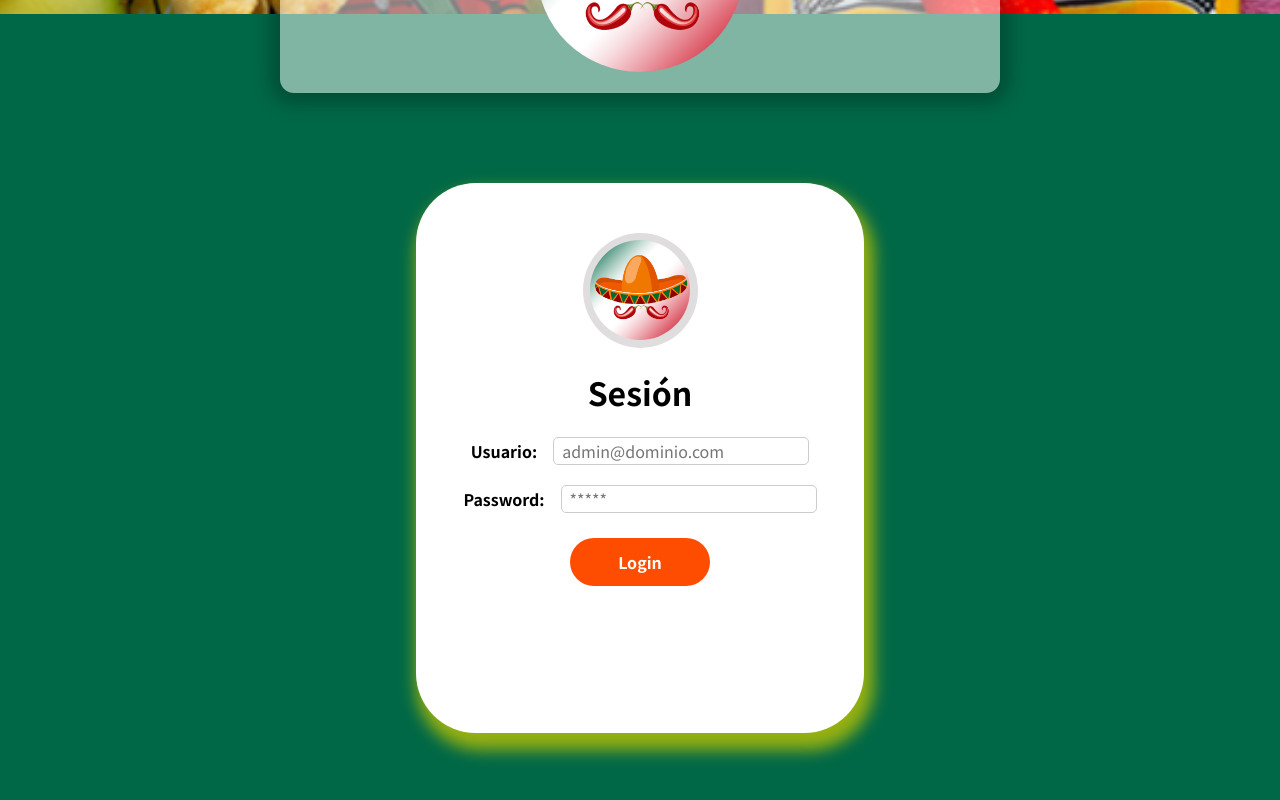
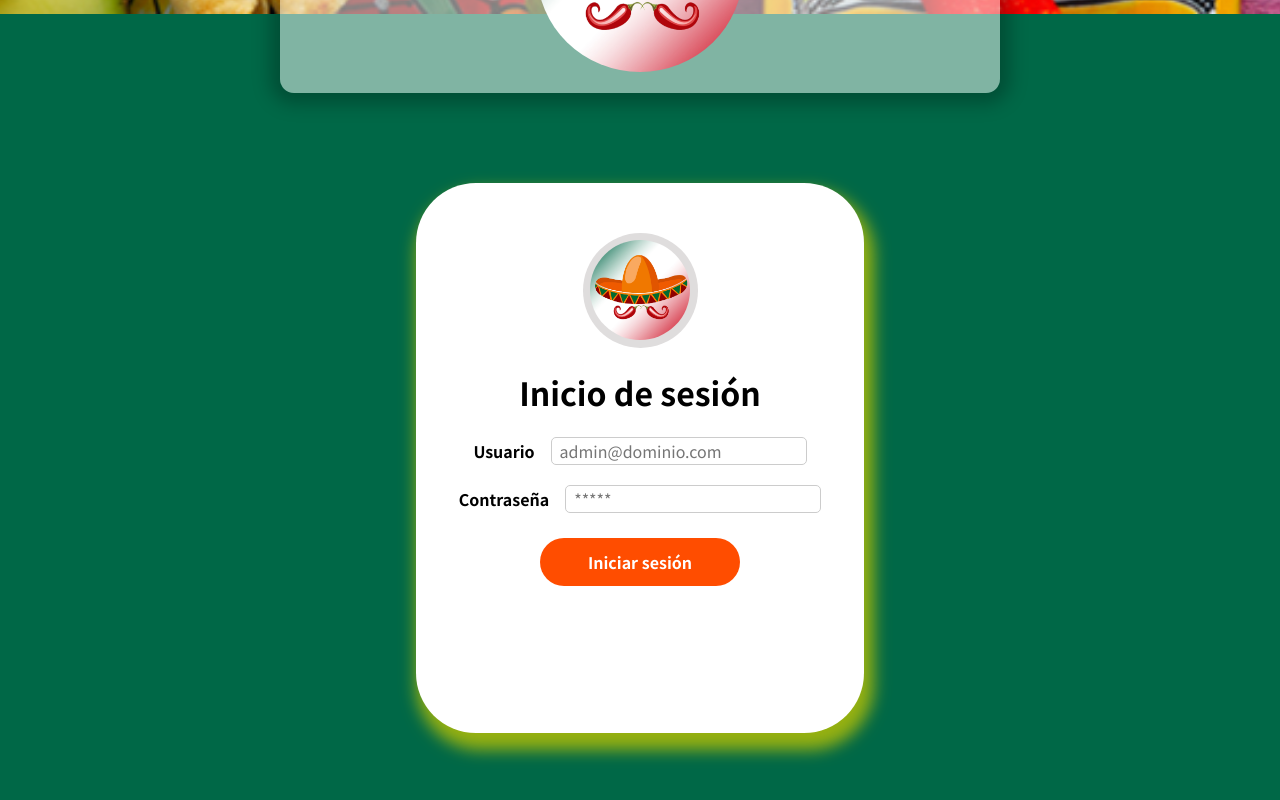
Before and after one commit to GIRiveraM/unirreact, a React (Vite) app: page / in a window 1280 px wide. Shown: the part 386-1186 px from the top of the page. Built offline with nearby package versions, Linux system fonts and the light colour scheme; a web font is replaced by a local one.

Commit message:
pruebas con rutas

```diff
--- a/src/App.jsx
+++ b/src/App.jsx
@@ -17,7 +17,6 @@ function App() {
     setCartIsShown(false);
   };
 
-
   return (
     <>
       {cartIsShown && <Cart onClose={hideCartHandler} />}
--- a/src/Components/Layout/Header.jsx
+++ b/src/Components/Layout/Header.jsx
@@ -2,23 +2,29 @@ import React, { useState } from "react";
 import HeaderCss from "./Header.module.css";
 import HeaderCartButton from "./HeaderCartButton";
 import FoodMexPortada from "../../assets/foodmexican_portada.jpg";
-import { NavLink, useSearchParams } from "react-router-dom";
+import { NavLink } from "react-router-dom";
+import { useAuth } from "../../context/AuthProvider";
+
 
 
 const Header = (props) => {
+
+  const { isLoggedIn, logout } = useAuth();
+
   return (
     <>
       <header className={HeaderCss.header}>
         <h1 className={HeaderCss.titulo}>La mexicana</h1>
-         <NavLink
+         { isLoggedIn  && <NavLink
           to="/"
           className={({ isActive }) =>
             isActive ? HeaderCss["isActive"] : HeaderCss["noisActive"]
           }
+          onClick={logout}
         >
           Cerrar sesión
-        </NavLink>
-        <HeaderCartButton onClick={props.onShowCart} />
+        </NavLink> }
+        { isLoggedIn  && <HeaderCartButton onClick={props.onShowCart} /> }
       </header>
       <div className={HeaderCss["main-image"]}>
         <img src={FoodMexPortada} alt="mexican food logo" />
--- a/src/Components/Login/Login.jsx
+++ b/src/Components/Login/Login.jsx
@@ -1,66 +1,33 @@
+import React, { useState } from "react";
+import { useAuth } from "../../context/AuthProvider";
 import LoginCss from "./Login.module.css";
-import sushiPortada from "../../assets/logo.jpg";
-import React, { useRef, useState } from "react";
 import PerfilLogo from "../Platillos/PerfilLogo";
+import logoPortada from "../../assets/logo.jpg";
 import InputLogin from "../UI/InputLogin";
 import {  useNavigate } from "react-router-dom";
 
+const Login = () => {
 
-const Usuario = [
-  {
-    username:'admin@dominio.com',
-    password:'admin123'
+  const [formData, setFormData] = useState({ email: "", password: "" });
+  const [error, setError] = useState("");
+  const { login } = useAuth();
+  const navigate = useNavigate();
+
+  const handleSubmit = (e) => {
+    e.preventDefault();
+    if (formData.email === "admin@dominio.com" && formData.password === "admin123") {
+      login(); // Cambiar el estado global
+      navigateUrl(); // navegamos a la pagina
+    } else {
+      setError("Credenciales incorrectas");
     }
-];
-
-const Login = (props) => {
-
-  const [errorUsername, setErrorUsername] = useState(false);
-  const [errorMsgUsername, setErrorMsgUsername] = useState(null);
-
-  const [errorPassword, setErrorPassword] = useState(false);
-  const [errorMsgPassword, setErrorMsgPassword] = useState(null);
-
-  const [userloggin, setUserloggin] = useState(false);
-  const [userlogginMsg, setUserlogginMsg] = useState(null);
-
-  const usernameInputRef = useRef();
-  const passwordInputRef = useRef();
-  const navigate = useNavigate();
+  };
 
   const navigateUrl = () => {
     navigate('/menu');
-  }
+  };
 
-  const submitHandler = (event) => {
-    event.preventDefault();
-    const username = usernameInputRef.current.value;
-    const password = passwordInputRef.current.value;
-    const usernameisValid = username.trim() !== "";
-    const passwordisValid = password.trim() !== "";
-    const formIsValid = usernameisValid && passwordisValid;
-    if (!formIsValid) {
-      if (!usernameisValid) {
-        setErrorUsername(true);
-        setErrorMsgUsername("* usuario requerido");
-      }
-      if (!passwordisValid) {
-        setErrorPassword(true);
-        setErrorMsgPassword("* password requerido");
-      }
-      return;
-    }
 
-    const users = Usuario.map((usuario) => {
-      if (username === usuario.username && password === usuario.password ){
-        navigateUrl();
-      }
-      else{
-          setUserloggin(true);
-          setUserlogginMsg("Usuario o contraseña son incorrectas");
-      }
-    });
-  };
 
   return (
     <>
@@ -71,43 +38,37 @@ const Login = (props) => {
               <div className={LoginCss.imgs}>
                   <div className={LoginCss["container-image"]}>
                       <img
-                  src={sushiPortada}
+                        src={logoPortada}
                         alt="profile"
                         className={LoginCss.profile}
                       />
                   </div>
               </div>
 
-            <form onSubmit={submitHandler}>
-              <h1>Sesión</h1>
+              <form onSubmit={handleSubmit}>
+                  <h1>Inicio de sesión</h1>
                   <InputLogin
-                label="Usuario:"
-                placeholder="admin@dominio.com"
-                ref={usernameInputRef}
-                onChange={() => {
-                  setErrorUsername(false);
-                  setErrorMsgUsername(null);
-                }}
-                errors={errorMsgUsername}
+                    label ="Usuario"
+                    type = "email"
+                    name = "email"
+                    value = { formData.email }
+                    placeholder = "admin@dominio.com"
+                    onChange = { (e) => setFormData({...formData, email: e.target.value })}
                   />
                   <div className={LoginCss["second-input"]}>
                     <InputLogin
-                  type="password"
-                  label="Password:"
-                  placeholder="*****"
-                  ref={passwordInputRef}
-                  onChange={() => {
-                    setErrorPassword(false);
-                    setErrorMsgPassword(null);
-                  }}
-                  errors={errorMsgPassword}
+                      label = "Contraseña"
+                      type = "password"
+                      name = "password"
+                      placeholder = "*****"
+                      value = { formData.password }
+                      onChange={(e) => setFormData({ ...formData, password: e.target.value })}
                     />
                   </div>
+                  {error && <p> { error }</p>}
                   <div className={LoginCss["login-button"]}>
-                <button className={LoginCss.button} >Login</button>
+                    <button className={LoginCss.button} >Iniciar sesión</button>
                   </div>
-
-              <p> {userlogginMsg}</p>
               </form>
             </div>
         </div>
--- /dev/null
+++ b/src/context/AuthProvider.jsx
@@ -0,0 +1,23 @@
+import React, { createContext, useState, useContext } from "react";
+
+const AuthContext = createContext();
+
+export const AuthProvider = ({ children }) => {
+  const [isLoggedIn, setIsLoggedIn] = useState(false);
+
+  const login = () => {
+    setIsLoggedIn(true); // Cambia el estado global al iniciar sesión
+  };
+
+  const logout = () => {
+    setIsLoggedIn(false); // Cambia el estado global al cerrar sesión
+  };
+
+  return (
+    <AuthContext.Provider value={{ isLoggedIn, login, logout }}>
+      {children}
+    </AuthContext.Provider>
+  );
+};
+
+export const useAuth = () => useContext(AuthContext);
--- a/src/main.jsx
+++ b/src/main.jsx
@@ -7,11 +7,14 @@ import { Provider } from "react-redux";
 import store from "./store/index.jsx";
 import { persistStore } from "redux-persist";
 import { BrowserRouter } from "react-router-dom";
+import { AuthProvider } from "./context/AuthProvider.jsx";
+
 
 let persistor = persistStore(store);
 
 createRoot(document.getElementById("root")).render(
   <StrictMode>
+    <AuthProvider>
       <BrowserRouter>
         <Provider store={store}>
           <PersistGate loading={null} persistor={persistor}>
@@ -19,5 +22,6 @@ createRoot(document.getElementById("root")).render(
           </PersistGate>
         </Provider>
       </BrowserRouter>
+    </AuthProvider>
   </StrictMode>
 );
```
Lines whose indentation alone changed are shown as unchanged.
